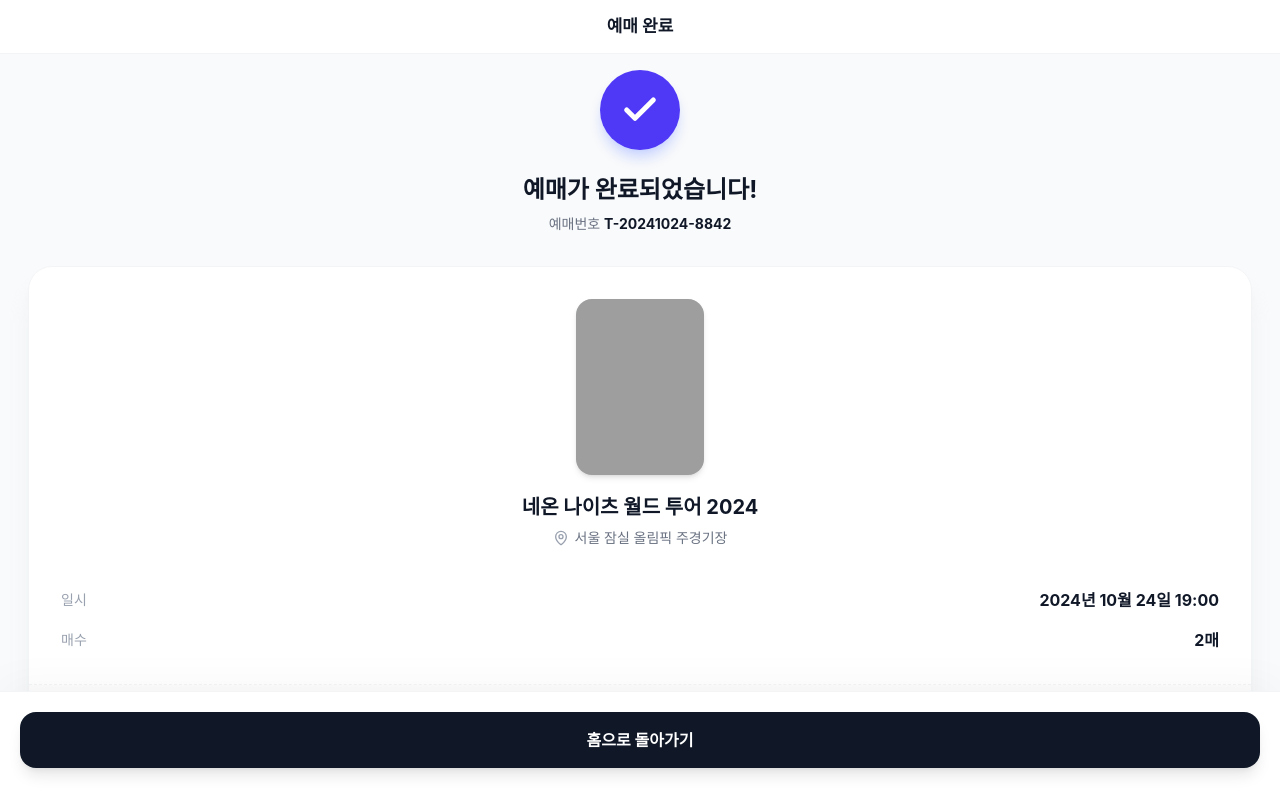
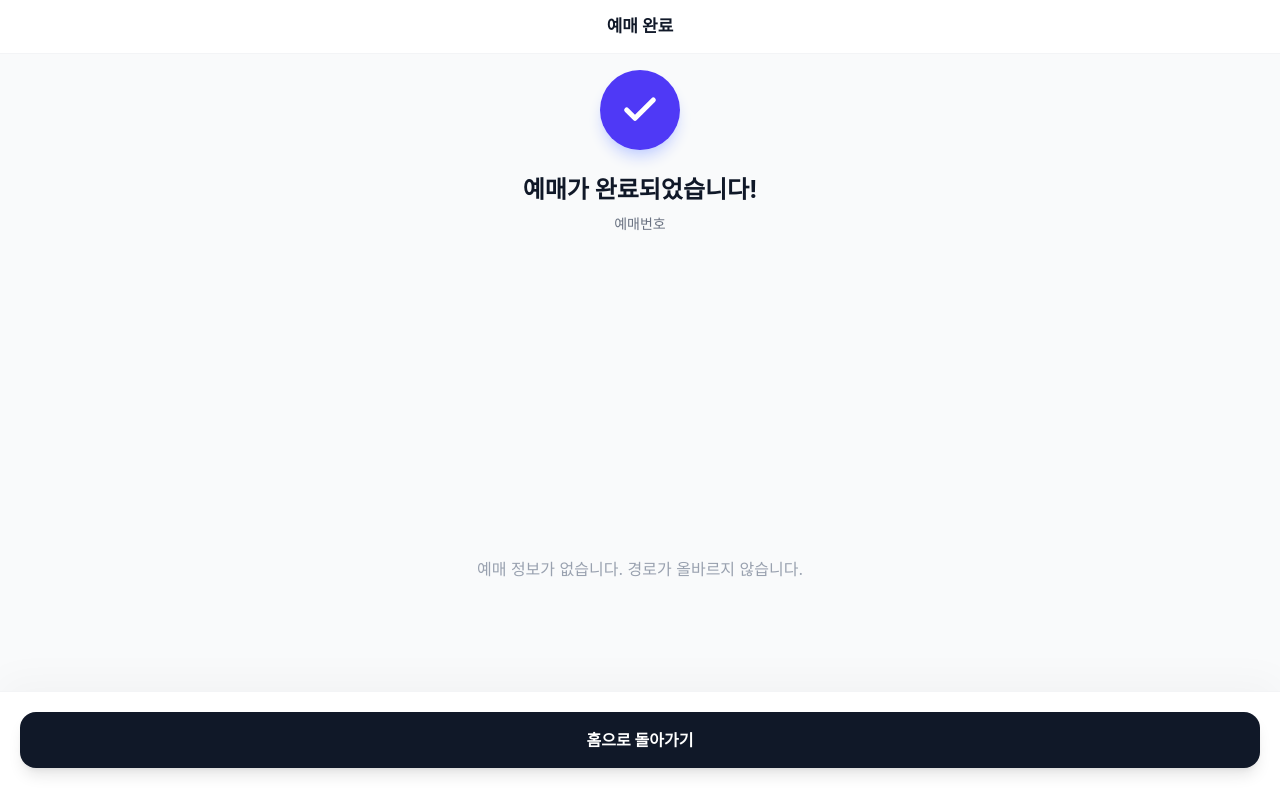
Before and after one commit to diovpl248/concert-ticketing-service, a Nuxt app in the folder frontend/: page /booking/complete in a window 1280 px wide. Built offline with nearby package versions, Linux system fonts and the light colour scheme; grey boxes are pictures that could not be loaded; a web font is replaced by a local one.

Commit message:
Fix: 페이지에서 잘못된 데이터 사용하는 부분 수정과 누락된 API 연동 페이지 추가

```diff
--- a/frontend/app/pages/booking/complete.vue
+++ b/frontend/app/pages/booking/complete.vue
@@ -10,22 +10,22 @@
           <component :is="Check" class="w-10 h-10 text-white stroke-[3]" />
         </div>
         <h2 class="text-2xl font-bold text-gray-900 mb-2">예매가 완료되었습니다!</h2>
-        <p class="text-gray-500 text-sm">예매번호 <span class="font-bold text-gray-900">T-20241024-8842</span></p>
+        <p class="text-gray-500 text-sm">예매번호 <span class="font-bold text-gray-900">{{ payment?.ticketCode }}</span></p>
       </div>
 
       <!-- Ticket Card -->
-      <div class="bg-white overflow-hidden shadow-xl shadow-gray-200/60 border border-gray-100 relative mx-2 rounded-3xl">
+      <div class="bg-white overflow-hidden shadow-xl shadow-gray-200/60 border border-gray-100 relative mx-2 rounded-3xl" v-if="concert && booking">
           <!-- Top Section: Concert Info -->
           <div class="p-8 border-b border-gray-100 border-dashed relative">
               <div class="flex flex-col items-center text-center mb-8">
                   <div class="w-32 h-44 bg-gray-200 rounded-2xl overflow-hidden shadow-md mb-5">
-                      <img class="w-full h-full object-cover" src="https://images.unsplash.com/photo-1540039155733-5bb30b53aa14?q=80&w=1000&auto=format&fit=crop" />
+                      <img class="w-full h-full object-cover" :src="concert.thumbnailUrl" :alt="concert.title"/>
                   </div>
                   <div>
-                      <h3 class="text-xl font-bold text-gray-900 leading-tight mb-2">네온 나이츠 월드 투어 2024</h3>
+                      <h3 class="text-xl font-bold text-gray-900 leading-tight mb-2">{{ concert.title }}</h3>
                       <div class="flex items-center justify-center gap-1.5 text-sm text-gray-500 font-medium">
                           <component :is="MapPin" class="w-4 h-4 text-gray-400" />
-                          <span>서울 잠실 올림픽 주경기장</span>
+                          <span>{{ concert.venue }}</span>
                       </div>
                   </div>
               </div>
@@ -33,11 +33,11 @@
               <div class="space-y-4 pt-2">
                  <div class="flex justify-between items-center">
                       <span class="text-sm text-gray-400 font-medium">일시</span>
-                      <span class="text-base font-bold text-gray-900">2024년 10월 24일 19:00</span>
+                      <span class="text-base font-bold text-gray-900">{{ concertStore.currentDates[0]?.datetime || '-' }}</span>
                  </div>
                  <div class="flex justify-between items-center">
                       <span class="text-sm text-gray-400 font-medium">매수</span>
-                      <span class="text-base font-bold text-gray-900">2매</span>
+                      <span class="text-base font-bold text-gray-900">1매</span> <!-- Assuming 1 ticket per flow for now -->
                  </div>
               </div>
           </div>
@@ -46,13 +46,9 @@
           <div class="p-8 bg-gray-50/50">
                <h4 class="text-xs font-bold text-gray-400 uppercase tracking-wider mb-5 px-1">좌석 정보</h4>
                <div class="space-y-3 mb-8">
-                   <div class="flex justify-between items-center p-4 bg-white rounded-2xl border border-gray-200">
-                       <span class="text-sm font-bold text-gray-900">VIP A구역 12열 04번</span>
-                       <span class="text-xs font-medium text-gray-500">150,000원</span>
-                   </div>
-                   <div class="flex justify-between items-center p-4 bg-white rounded-2xl border border-gray-200">
-                       <span class="text-sm font-bold text-gray-900">VIP A구역 12열 05번</span>
-                       <span class="text-xs font-medium text-gray-500">150,000원</span>
+                   <div v-for="seat in selectedSeats" :key="seat.id" class="flex justify-between items-center p-4 bg-white rounded-2xl border border-gray-200">
+                       <span class="text-sm font-bold text-gray-900">{{ seat.section }}구역 {{ seat.rowNo }}열 {{ seat.colNo }}번</span>
+                       <span class="text-xs font-medium text-gray-500">{{ seat.price.toLocaleString() }}원</span>
                    </div>
                </div>
 
@@ -61,11 +57,18 @@
                <div class="flex justify-between items-end">
                   <div class="flex flex-col gap-1 mt-4">
                       <span class="text-xs font-bold text-gray-400 uppercase tracking-wider">총 결제 금액</span>
-                      <span class="text-xs text-gray-500 font-medium">현대카드 (일시불)</span>
+                      <!-- For demo, we just say "가상 통장 결제" since frontend flow hardcoded simple payment method -->
+                      <span class="text-xs text-gray-500 font-medium" v-if="payment">결제 완료 ({{ payment.status }})</span>
                   </div>
-                  <span class="text-2xl font-bold text-indigo-600 tracking-tight">302,000원</span>
+                  <span class="text-2xl font-bold text-indigo-600 tracking-tight" v-if="payment">
+                      <!-- Simple representation, assuming one seat booked -->
+                      {{ selectedSeats[0]?.price.toLocaleString() }}원
+                  </span>
                </div>
           </div>
+      </div>
+      <div v-else class="text-center py-20 text-gray-400 h-full flex items-center justify-center">
+        예매 정보가 없습니다. 경로가 올바르지 않습니다.
       </div>
 
     </main>
@@ -81,6 +84,30 @@
 
 <script setup lang="ts">
 import { Check, MapPin } from 'lucide-vue-next';
+import { useRouter } from '#imports';
+import { useConcertStore } from '~/stores/concert.store';
+import { useBookingStore } from '~/stores/booking.store';
+import { usePaymentStore } from '~/stores/payment.store';
+import { storeToRefs } from 'pinia';
+
+const router = useRouter();
+const concertStore = useConcertStore();
+const bookingStore = useBookingStore();
+const paymentStore = usePaymentStore();
+
+const { currentConcert: concert } = storeToRefs(concertStore);
+const { lastBookingResult: booking } = storeToRefs(bookingStore);
+const { lastPaymentResult: payment } = storeToRefs(paymentStore);
+
+// TODO: Optionally get seat information if needed, but we can rely on what user booked
+// For now, simple format just uses store basic info
+const selectedSeats = computed(() => {
+    // In a real scenario, you'd match booking.seatId with concertStore.currentSeats
+    // and map it to a readable string. Adding simple fallback for now:
+    if(!booking.value) return [];
+    const seat = concertStore.currentSeats.find(s => s.id === booking.value?.seatId);
+    return seat ? [seat] : [];
+});
 
 const goHome = () => {
     navigateTo('/');
--- a/frontend/app/pages/index.vue
+++ b/frontend/app/pages/index.vue
@@ -29,7 +29,7 @@
       <section>
         <div class="flex items-center justify-between mb-4">
           <h2 class="text-lg font-bold text-gray-900">실시간 인기 공연</h2>
-          <NuxtLink class="text-xs font-medium text-gray-400 hover:text-black transition-colors" to="/concerts">전체보기</NuxtLink>
+          <NuxtLink class="text-xs font-medium text-gray-400 hover:text-black transition-colors" to="/">전체보기</NuxtLink>
         </div>
         <div class="flex overflow-x-auto hide-scrollbar gap-4 -mx-5 px-5 pb-4 snap-x snap-mandatory">
           <div v-for="concert in trendingConcerts" :key="concert.id" class="snap-center shrink-0 w-[80vw] relative rounded-[16px] overflow-hidden aspect-[16/10] shadow-sm border border-gray-100 group" @click="goToConcert(concert.id)">
@@ -113,7 +113,7 @@ const getTagColor = (category: string) => {
 };
 
 const goToConcert = (id: number) => {
-  navigateTo(`/concert/${id}`);
+  navigateTo(`/concerts/${id}`);
 };
 </script>
 
--- a/frontend/app/pages/payment/index.vue
+++ b/frontend/app/pages/payment/index.vue
@@ -129,6 +129,7 @@ import { ChevronLeft, MapPin, Calendar, Info, ArrowRight, AlertCircle } from 'lu
 import { useRoute, useRouter } from '#imports';
 import { usePaymentStore } from '~/stores/payment.store';
 import { storeToRefs } from 'pinia';
+import { PaymentMethod } from '~/types/payment';
 
 definePageMeta({
   layout: 'process'
@@ -154,8 +155,9 @@ const processPayment = async (success: boolean) => {
 
     try {
         await paymentStore.processPayment({
+			concertId,
             bookingId,
-            paymentMethod: 'CREDIT_CARD',
+            paymentMethod: PaymentMethod.CARD,
             amount
         }, queueToken);
         navigateTo('/booking/complete');
--- a/frontend/app/pages/queue/index.vue
+++ b/frontend/app/pages/queue/index.vue
@@ -60,6 +60,7 @@ import { ChevronLeft, Hourglass, Info, Bell, Lock } from 'lucide-vue-next';
 import { useRoute, useRouter } from '#imports';
 import { useQueueStore } from '~/stores/queue.store';
 import { storeToRefs } from 'pinia';
+import { QueueStatus } from '~/types/queue';
 
 definePageMeta({
   layout: 'process'
@@ -85,8 +86,8 @@ onMounted(async () => {
   try {
     await queueStore.enterQueue(concertId);
 
-    if (status.value === 'ACTIVE') {
-      return navigateTo(`/concert/${concertId}/seat?dateId=${dateId}&queueToken=${token.value}`);
+    if (status.value === QueueStatus.ACTIVE) {
+      return navigateTo(`/concerts/${concertId}/seats?dateId=${dateId}&queueToken=${token.value}`);
     }
   } catch (e) {
     console.error('Queue join failed', e);
@@ -94,7 +95,8 @@ onMounted(async () => {
   }
 
   const interval = setInterval(async () => {
-    if (!token.value || status.value === 'ACTIVE') {
+	let isActive = status.value === QueueStatus.ACTIVE;
+    if (!token.value || isActive) {
       clearInterval(interval);
       return;
     }
@@ -103,9 +105,10 @@ onMounted(async () => {
       await queueStore.pollStatus(concertId);
       progress.value = Math.min(100, progress.value + 5);
 
-      if (status.value === 'ACTIVE') {
+      isActive = status.value === QueueStatus.ACTIVE;
+      if (isActive) {
         clearInterval(interval);
-        navigateTo(`/concert/${concertId}/seat?dateId=${dateId}&queueToken=${token.value}`);
+        navigateTo(`/concerts/${concertId}/seats?dateId=${dateId}&queueToken=${token.value}`);
       }
     } catch(e) {
       clearInterval(interval);
```
Also changed, not shown: frontend/app/pages/concerts/[id]/index.vue (renamed from frontend/app/pages/concert/[id]/index.vue, +7 -6 lines), frontend/app/pages/concerts/[id]/seats.vue (renamed from frontend/app/pages/concert/[id]/seat.vue).
